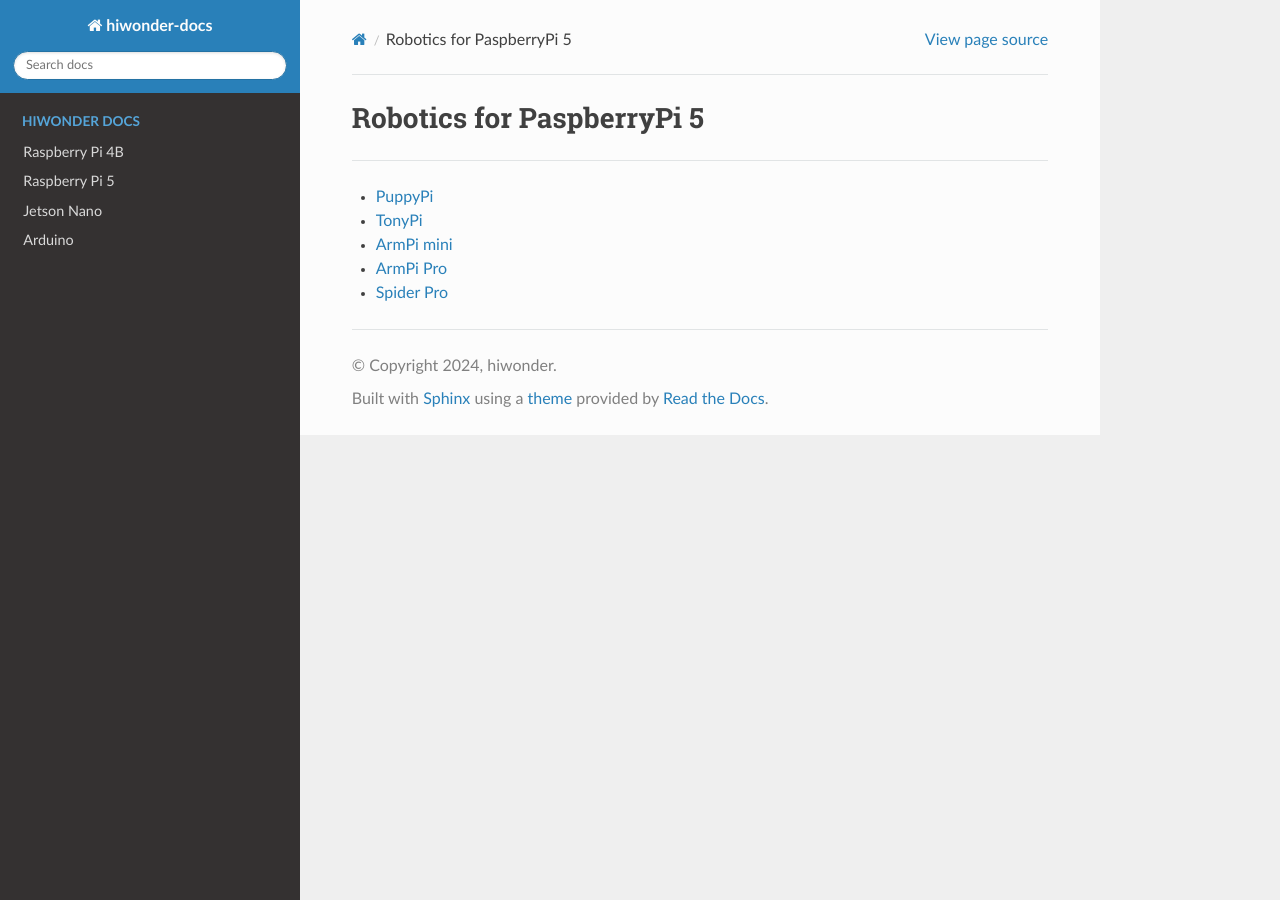
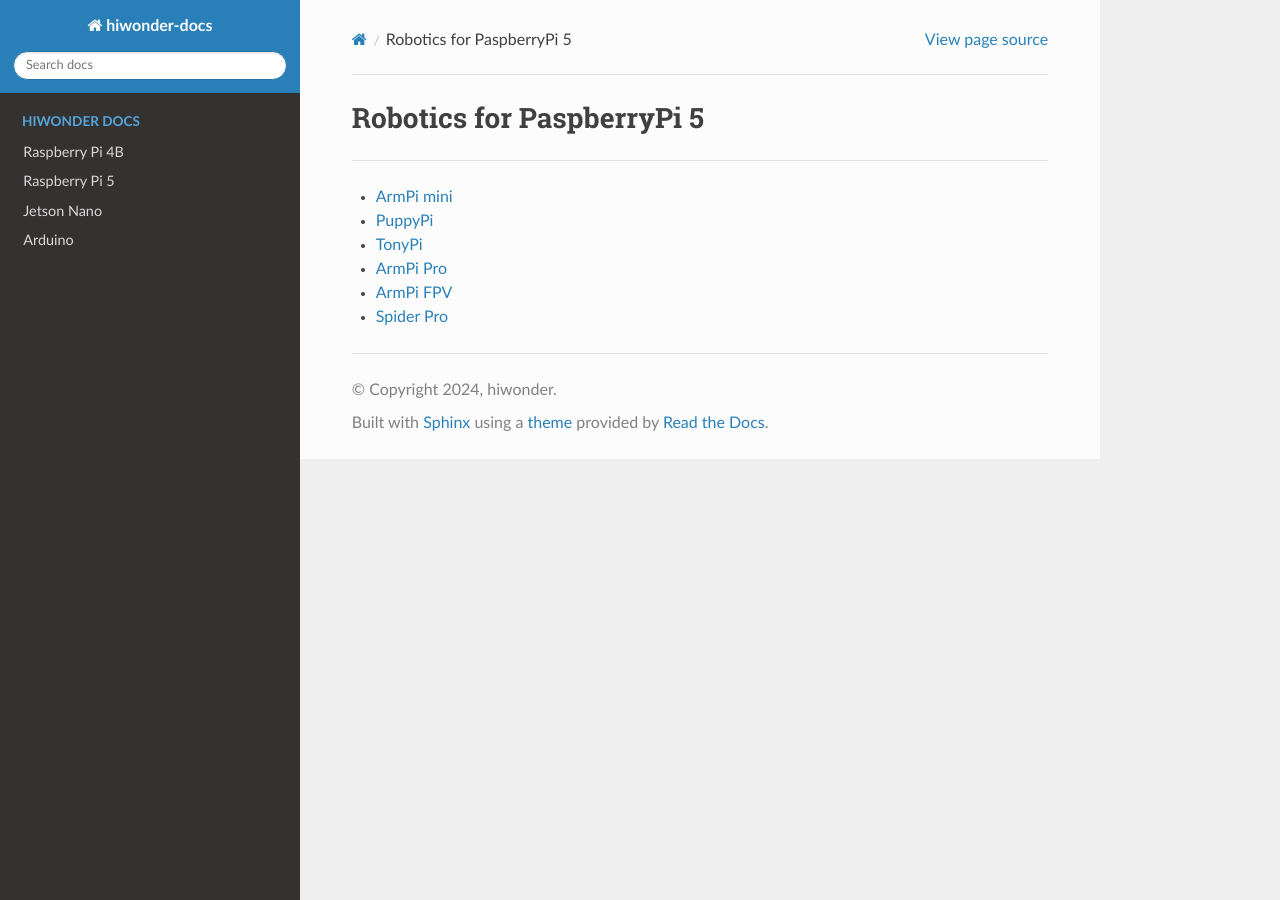
Before and after one commit to Hiwonder-docs/Hiwonder-docs, a Sphinx documentation site: the page built from source/RaspberryPi/raspberrypi_5_robotics.md, in a window 1280 px wide. Built offline with Sphinx 7.4.7 and the Read the Docs theme 2.0.0, drawn with Linux system fonts in a browser that asks for light colours.

Commit message:
ArmPi FPV commit

```diff
--- a/source/RaspberryPi/raspberrypi_5_robotics.md
+++ b/source/RaspberryPi/raspberrypi_5_robotics.md
@@ -1,8 +1,9 @@
 # Robotics for PaspberryPi 5
 ---
 
+* [ArmPi mini](https://docs.hiwonder.com/projects/ArmPi_mini/en/latest/)
 * [PuppyPi](https://docs.hiwonder.com/projects/PuppyPi/en/latest/)
 * [TonyPi](https://docs.hiwonder.com/projects/TonyPi/en/latest/)
-* [ArmPi mini](https://docs.hiwonder.com/projects/ArmPi_mini/en/latest/)
 * [ArmPi Pro](https://docs.hiwonder.com/projects/ArmPi_Pro/en/latest/)
+* [ArmPi FPV](https://docs.hiwonder.com/projects/ArmPi_FPV/en/latest/)
 * [Spider Pro](https://docs.hiwonder.com/projects/SpiderPi_Pro/en/latest/)
```
